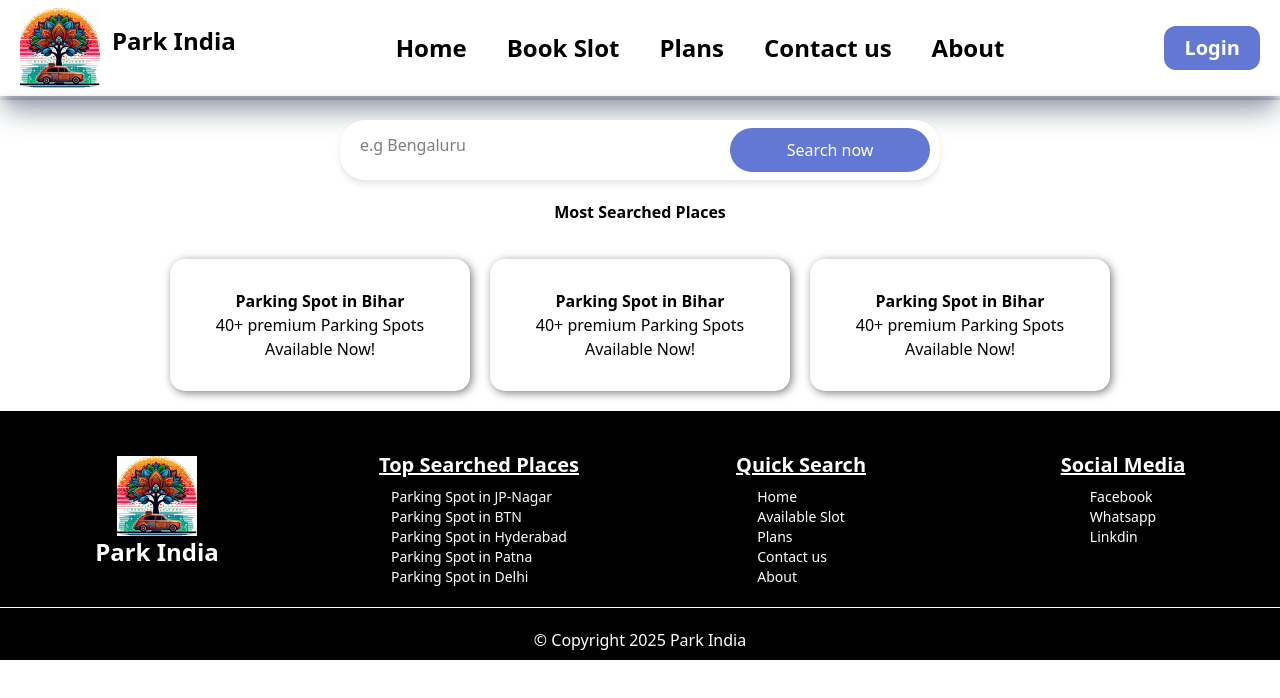
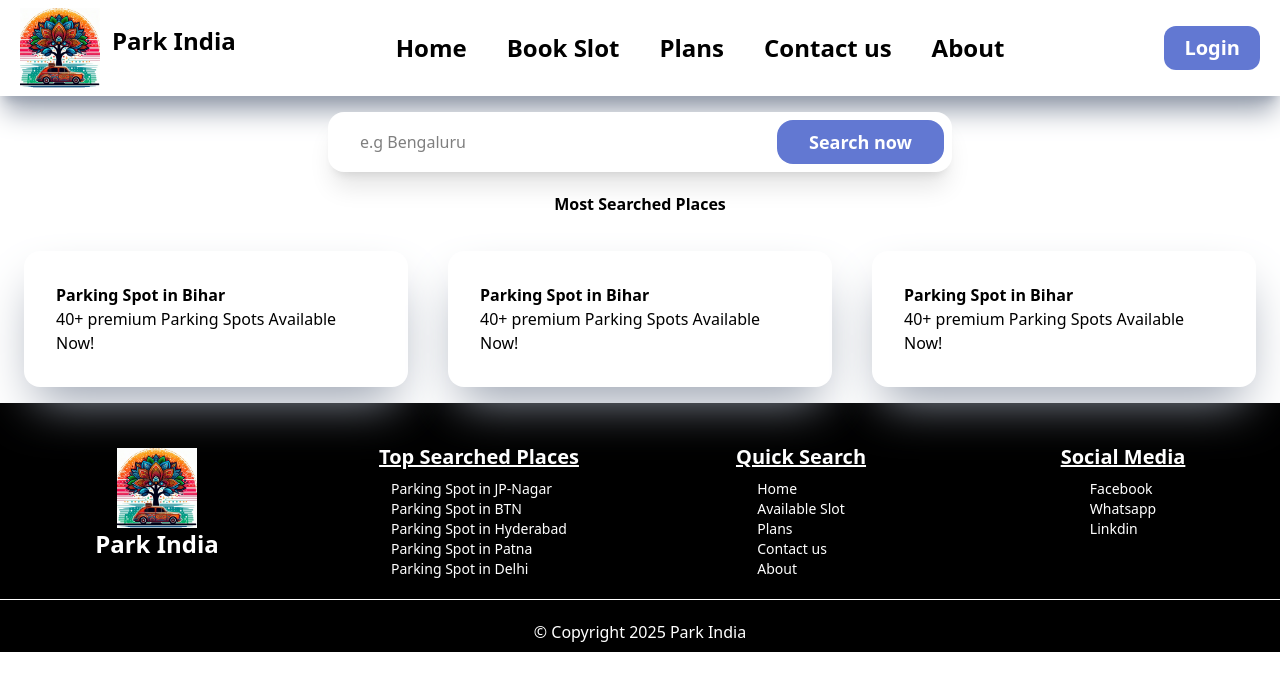
Before and after one commit to Satrudhankumar100/03_Park_India, a React (Vite) app in the folder park-india-ui/: page /bookslot in a window 1280 px wide. Shown: the top 698 px of the page. Built offline with nearby package versions, Linux system fonts and the light colour scheme.

Commit message:
tailwind converted in parkingSearch

```diff
--- a/park-india-ui/src/components/Login/Login.css
+++ b/park-india-ui/src/components/Login/Login.css
@@ -26,7 +26,7 @@
     font-weight: bold;
   }
 
-  input {
+  .input {
     width: 100%;
     padding: 8px;
     margin-bottom: 15px;
@@ -34,7 +34,7 @@
     border-radius: 5px;
   }
 
-  button {
+  login-btn {
     background-color: #6278d2;
     color: white;
     padding: 10px;
@@ -44,6 +44,6 @@
     margin-bottom: 20px;
   }
 
-  button:hover {
+  login-btn:hover {
     background-color: #3B5BDB;
   }
--- a/park-india-ui/src/components/Login/Login.jsx
+++ b/park-india-ui/src/components/Login/Login.jsx
@@ -13,13 +13,13 @@ const Login = () => {
       <form>
         <div>
           <label htmlFor="username">Username:</label>
-          <input type="text" id="username" name="username" required />
+          <input className='input' type="text" id="username" name="username" required />
         </div>
         <div>
           <label htmlFor="password">Password:</label>
-          <input type="password" id="password" name="password" required />
+          <input className='input'  type="password" id="password" name="password" required />
         </div>
-        <button type="submit">Login</button>
+        <button className='login-btn' type="submit">Login</button>
 
         <Link to="/signup">create new Account</Link>
       </form>
--- a/park-india-ui/src/components/SignUp/Signup.css
+++ b/park-india-ui/src/components/SignUp/Signup.css
@@ -4,7 +4,7 @@ label {
     font-weight: bold;
 }
 
-input {
+.input {
     width: 100%;
     padding: 10px;
     margin-top: 5px;
--- a/park-india-ui/src/components/SignUp/Signup.jsx
+++ b/park-india-ui/src/components/SignUp/Signup.jsx
@@ -8,16 +8,16 @@ const Signup = () => {
 
         <form className='flex flex-col'>
           <label htmlFor="full-name">Full Name</label>
-          <input type="text" id="full-name" placeholder="Full Name" />
+          <input className="input"  type="text" id="full-name" placeholder="Full Name" />
 
           <label htmlFor="email">Email</label>
-          <input type="email" id="email" placeholder="Email" />
+          <input className="input" type="email" id="email" placeholder="Email" />
 
           <label htmlFor="contact">Contact No.</label>
-          <input type="tel" id="contact" placeholder="Contact No." />
+          <input className="input" type="tel" id="contact" placeholder="Contact No." />
 
           <label htmlFor="address">Address</label>
-          <input type="text" id="address" placeholder="Enter your address" />
+          <input className="input" type="text" id="address" placeholder="Enter your address" />
 
           <button type="submit" className="submit-btn">
             Submit <i className="fas fa-paper-plane"></i>
--- a/park-india-ui/src/components/bookslot/ParkingSearch.css
+++ /dev/null
@@ -1,86 +0,0 @@
-.parking-container {
-
-    display: flex;
-    flex-direction: column;
-    align-items: center;
-    justify-content: center;
-    padding: 20px;
-    color: black;
-    box-shadow: 2px 2px 9px rgba(0, 0, 0, 0.5);
-}
-spot-card,h3{
-    font-weight: bold;
-    display: flex;
-
-    justify-content: center;
-
-}
-sport-cart,p{
-    font-weight: 100;
-
-    text-align: center;
-}
-
-
-.search-bar {
-    display: flex;
-    gap: 10px;
-    background: white;
-    padding: 10px;
-    border-radius: 25px;
-    box-shadow: 0px 4px 6px rgba(0,0,0,0.1);
-    width: 600px;
-    height: 60px;
-    align-items: center;
-}
-
-.search-bar input {
-    border: none;
-    outline: none;
-    padding: 10px;
-    flex: 1;
-    font-size: 16px;
-}
-
-.search-bar button {
-    background: #6278d2;
-    width: 200px;
-    border: none;
-    margin-top: 20px;
-    padding: 10px;
-    font-size: 16px;
-    border-radius: 25px;
-    cursor: pointer;
-    color: white;
-}
-
-.parking-title {
-    margin-top: 20px;
-    font-size: 20px;
-    font-weight: bold;
-    text-align: center;
-}
-
-.parking-spots {
-    width: 100%;
-    display: flex;
-    justify-content: center;
-    flex-wrap: wrap;
-    gap: 20px;
-}
-
-.spot-card {
-    width: 300px;
-    padding: 30px;
-    border-radius: 15px;
-    box-shadow: 2px 2px 9px rgba(0, 0, 0, 0.5);
-    transition: transform 0.5s ease-in-out;
-    background: white;
-}
-
-.spot-card:hover {
-    color: white;
-    background: #6278d2;
-    transform: scale(1.05);
-    box-shadow: 4px 4px 12px rgba(0, 0, 0, 0.6);
-}
--- a/park-india-ui/src/components/bookslot/ParkingSearch.jsx
+++ b/park-india-ui/src/components/bookslot/ParkingSearch.jsx
@@ -1,27 +1,34 @@
 import React from 'react'
-import './ParkingSearch.css';
+//import './ParkingSearch.css';
 const ParkingSearch = () => {
   return (
-    <div className='parking-container mt-1'>
-        <div className="search-bar">
-            <input type="text" placeholder='e.g Bengaluru' />
-            <button>Search now</button>
+    <div className=' flex flex-col items-center justify-center p-4  w-full '>
+        {/* ############## Search Bar #################### */}
+        <div className="flex gap-2 bg-white p-2 rounded-2xl shadow-xl w-1/2 items-center ">
+            <input className="flex flex-1/2 pl-6 outline-none" type="text" placeholder='e.g Bengaluru' />
+            <button className="bg-[#6278d2] px-8 py-2 rounded-2xl text-lg font-bold text-white cursor-pointer">Search now</button>
         </div>
-        <h2 className='section-title font-bold p-5'>Most Searched Places</h2>
 
-        <div className="parking-spots">
-            <div className="spot-card">
-                <h3>Parking Spot in Bihar</h3>
+{/* ################ cards #####################3 */}
+
+
+
+
+        <h2 className='font-bold p-5'>Most Searched Places</h2>
+
+        <div className="flex justify-center flex-wrap gap-10">
+            <div className="flex justify-center flex-col p-8 w-96 bg-white shadow-2xl shadow-gray-400 transition-all hover:bg-[#6278d2] hover:scale-105 rounded-2xl hover:text-white ">
+                <h3 className='font-bold'>Parking Spot in Bihar</h3>
                 <p>40+ premium Parking Spots Available Now!</p>
 
             </div>
-            <div className="spot-card">
-                <h3>Parking Spot in Bihar</h3>
+            <div className="flex justify-center flex-col p-8 w-96 bg-white shadow-2xl shadow-gray-400 transition-all  hover:bg-[#6278d2] hover:scale-105 rounded-2xl hover:text-white ">
+                <h3 className='font-bold'>Parking Spot in Bihar</h3>
                 <p>40+ premium Parking Spots Available Now!</p>
 
             </div>
-            <div className="spot-card">
-                <h3>Parking Spot in Bihar</h3>
+            <div className="flex justify-center flex-col p-8 w-96 bg-white shadow-2xl shadow-gray-400 transition-all hover:bg-[#6278d2] hover:scale-105 rounded-2xl hover:text-white ">
+                <h3 className='font-bold'>Parking Spot in Bihar</h3>
                 <p>40+ premium Parking Spots Available Now!</p>
 
             </div>
```
